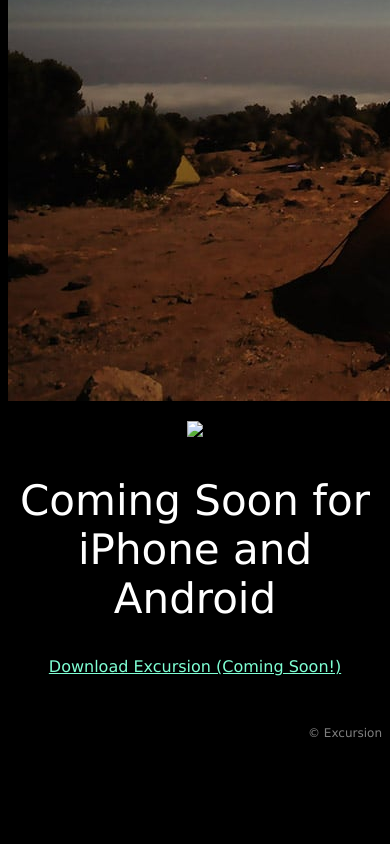
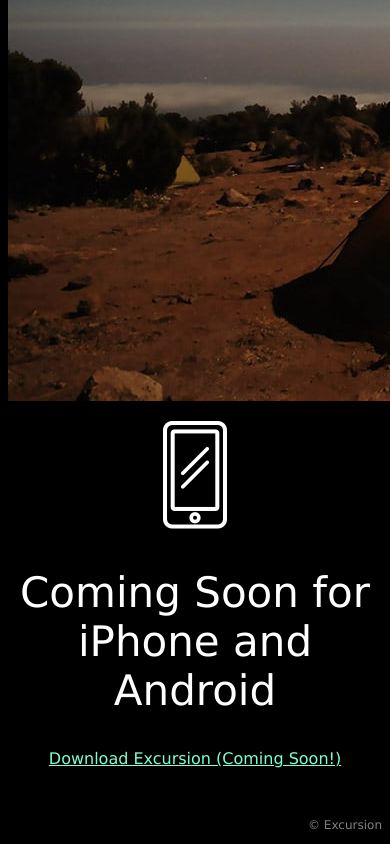
Before and after one commit to 7thmaniac/excursion, a plain HTML site: page index.html in a window 390 px wide. Shown: the part 882-1726 px from the top of the page. Before the commit the page ends 1634 px from the top, so only its background shows below. Drawn offline with Linux system fonts and the light colour scheme.

Commit message:
extension is adjusted for phone.png

```diff
--- a/index.html
+++ b/index.html
@@ -22,7 +22,7 @@
             <img src="resources/images/camp.jpg">
         </p>
         <p>
-            <img src="resources/images/phone.jpg">
+            <img src="resources/images/phone.png" alt="Phone Icon" class="phone-img">
         </p>
         <h2 class="header--secondary">Coming Soon for iPhone and Android</h2>
         <p>
--- a/resources/css/style.css
+++ b/resources/css/style.css
@@ -30,6 +30,13 @@ h1, .header--main{
     font-size: 16px;
 }
 
+/* images and videos */
+
+.phone-img {
+  max-width: 64px;
+  height: 108px;
+}
+
 /* Copyright */
 
 .footer--copyright{
```
